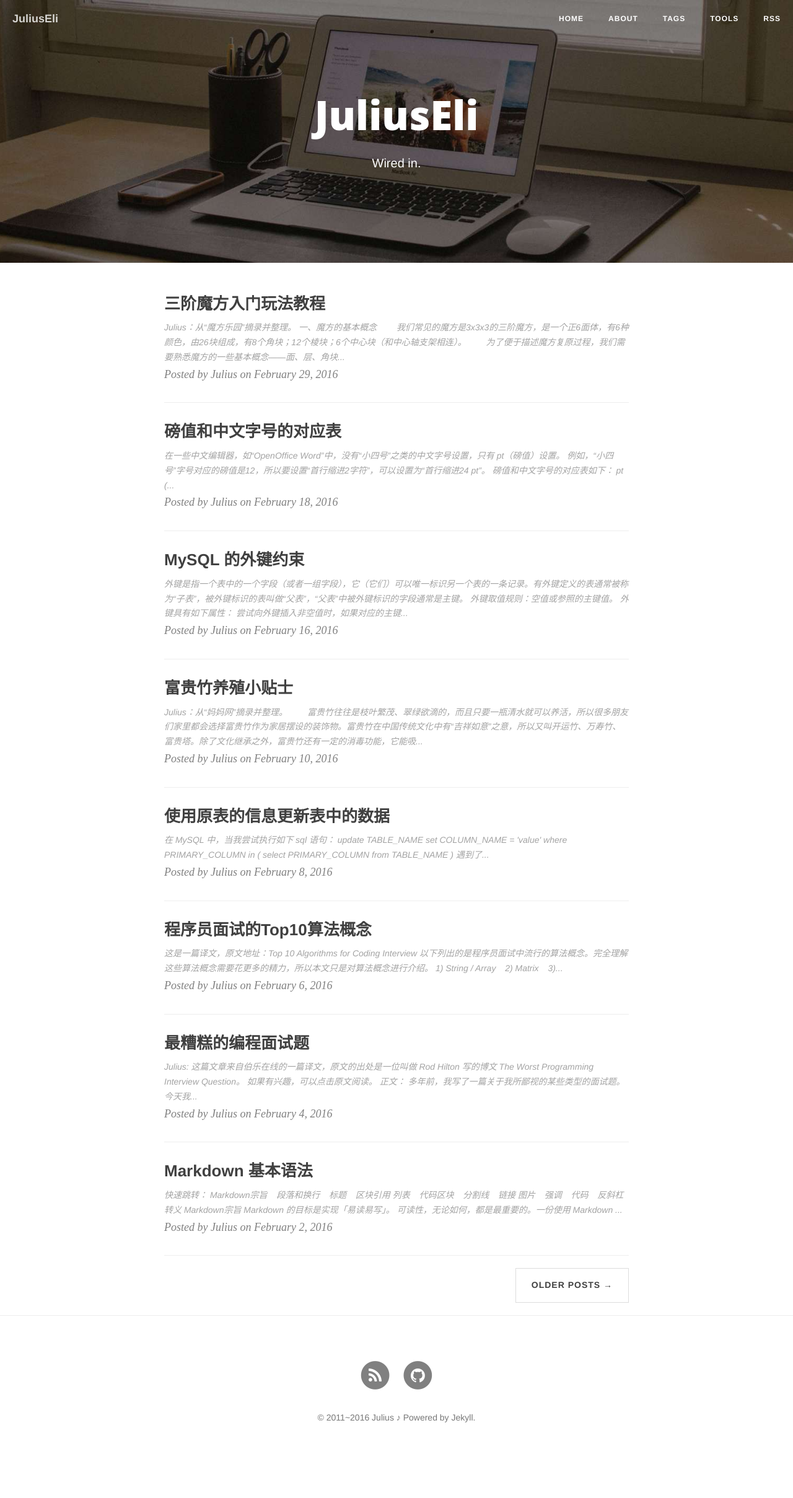
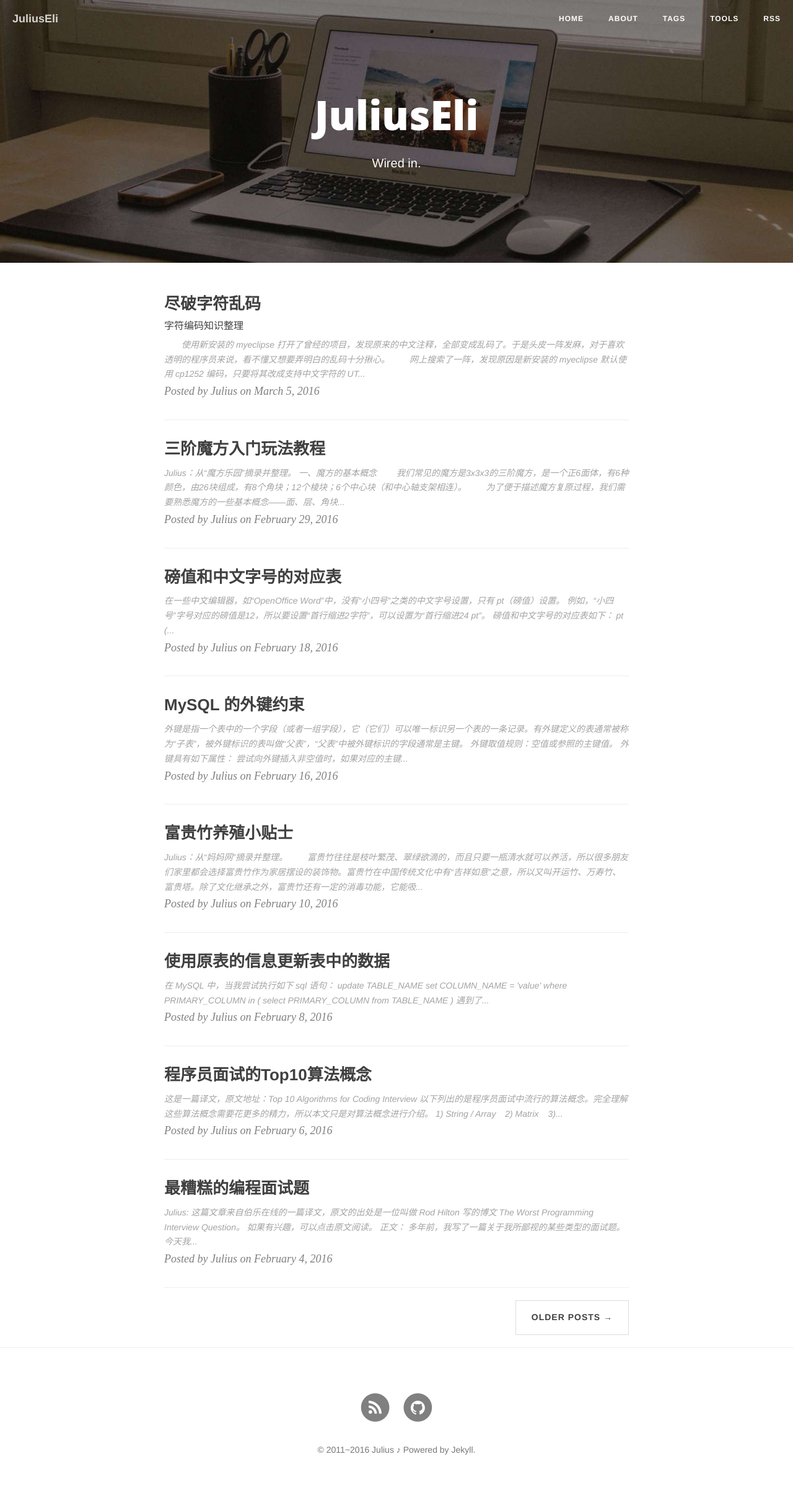
Before and after one commit to Julius-Liu/julius-liu.github.com, a Jekyll site: the page built from index.html, in a window 1280 px wide. Shown: the whole page at 62% size. Built offline with Jekyll 4.4.1, drawn with Linux system fonts in a browser that asks for light colours; nearby versions of some CDN libraries; the list of posts is cut into pages by our own code; before the commit the page ends 2365 px from its top, so only the background shows below that; some of the changed lines change nothing that is shown.

Commit message:
Add new blog about myeclipse-encoding

```diff
--- /dev/null
+++ b/_posts/2016-03-05-myeclipse-text-encoding.md
@@ -0,0 +1,150 @@
+---
+layout: post
+title: 尽破字符乱码
+subtitle: 字符编码知识整理
+categories: blog
+tags: [精华帖]
+description: 字符编码知识整理
+---
+
+　　使用新安装的 myeclipse 打开了曾经的项目，发现原来的中文注释，全部变成乱码了。于是头皮一阵发麻，对于喜欢透明的程序员来说，看不懂又想要弄明白的乱码十分揪心。
+　　网上搜索了一阵，发现原因是新安装的 myeclipse 默认使用 cp1252 编码，只要将其改成支持中文字符的 UTF-8 即可解决中文乱码问题。
+
+1. Preferences -> General -> Workspace -> Text file encoding
+2. 将 Text file encoding 改为 UTF-8
+
+![text-file-encoding](/images/myeclipse-encoding/text-file-encoding.jpg)
+
+　　为了彻底弄明白字符乱码的原因，下功夫学习了一番，将学习和思考的内容写在这篇博客中。
+
+## 字符编码举例
+
+　　我们在计算机屏幕上看到的是实体化的文字和符号，而在计算机存储介质中存放的实际是二进制的比特流。把实体化的文字转换成二进制比特流的过程，就是“编码”，将比特流转化成文字的过程，就是“解码”。
+　　比如，“永”字在不同字符编码表的十六进制和二进制编码结果如下：
+
+字符编码表 | 十六进制编码 | 二进制编码
+:---:|---:|---:
+UTF-8 | E6B0B8C281 | 1110 0110 1011 0000 1011 1000 1100 0010 1000 0001
+UTF-16 | 6C380081 | 0110 1100 0011 1000 0000 0000 1000 0001
+GBK | D3C03F | 1101 0011 1100 0000 0011 1111
+
+　　由此可见，如果在编码和解码是采用了不同的字符编码表，那么就会产生错误的解码结果，有时甚至无法看到结果。
+　　在文章开头的例子中，就是使用了 UTF-8 的编码方式，又采用 Cp1252 来解码，导致了乱码的结果。
+
+## 字符编码的概念
+
+首先明确一些字符编码的术语：
+
+* 字符库(Character Repertoire)：字符库是字符抽象列表，具有超过一百万中字符，包括拉丁字母、西里尔字母、中文、韩文、日文、希伯来文、亚拉姆语等等,还包括其他一些特殊符号。
+* 编码字符集(Coded Character Set, CCS)：编码字符集是字符集和数字的映射。一个字符与一个数字唯一对应。
+* 字符编码表(Character Encoding Form, CEF)：字符编码表是庞大的编码字符集与较小的实际存储的数值的转换关系。
+* 编码值(Code Point)：编码值就是唯一标识字符的数字。
+* 编码单位(Code Unit)：对于一个编码值，可以由多个编码单位组成。这是由特定的字符编码表决定的。
+
+## Unicode 和 UTF-8
+
+　　**Unicode** 对世界上大部分的文字系统进行了整理和编码，使得电脑可以用更为简单的方式来呈现和处理文字。Unicode 使用使用16位的编码空间，也就是每个字符占用2个字节。这样理论上一共最多可以表示2^16（即65536）个字符。
+
+<center>
+  <p><img src="/images/myeclipse-encoding/ode_logo.svg.png" align="center"></p>
+</center>
+
+　　Unicode 的实现方式不同于编码方式。一个字符的 Unicode 编码是确定的。但是在实际传输过程中，由于不同系统平台的设计不一定相同，以及出于节省空间的目的，对 Unicode 编码的实现方式有所不同。Unicode 的实现方式称为 Unicode 转换格式（Unicode Transformation Format，简称为 UTF）
+　　例如，如果一个仅包含基本7位 ASCII 字符的 Unicode 文件，如果每个字符都使用2字节的原 Unicode 编码传输，其第一字节的8位始终为0。这就造成了比较大的浪费。
+　　所以，Unicode 就是上文提到的 CCS，诸如 UTF-8 就是一种 CEF。
+
+　　下面讲解 UTF-8 的编码实现方式，可以更好地理解字符编码表，理解 UTF-8 与 Unicode 的转换关系。
+
+## UTF-8 编码方式
+
+　　**UTF-8** (8-bit Unicode Transformation Format) 编码为变长编码。编码单位（Code Unit）为一个字节。一个字节的前1-3个bit为描述性部分，后面为实际序号部分。
+
+- 如果一个字节的第一位为 `0`，那么代表当前字符为单字节字符，占用一个字节的空间。`0` 之后的所有部分（7个bit）代表在 Unicode 中的序号。
+- 如果一个字节以 `110` 开头，那么代表当前字符为双字节字符，占用2个字节的空间。`110` 之后的所有部分（5个bit）加上后一个字节的除 `10` 外的部分（6个bit）代表在 Unicode 中的序号。且第二个字节以 `10` 开头
+- 如果一个字节以 `1110` 开头，那么代表当前字符为三字节字符，占用2个字节的空间。`1110` 之后的所有部分（4个bit）加上后两个字节的除 `10` 外的部分（12个bit）代表在 Unicode 中的序号。且第二、第三个字节以 `10` 开头
+- 如果一个字节以 `10` 开头，那么代表当前字节为多字节字符的第二个字节。`10` 之后的所有部分（6个bit）和之前的部分一同组成在 Unicode 中的序号。
+
+　　具体每个字节的特征可见下表，其中 `x` 代表序号部分，把各个字节中的所有 `x` 部分拼接在一起就组成了在Unicode字库中的序号。
+
+![UTF-8 Code Unit](/images/myeclipse-encoding/pic01.jpg)
+
+　　我们分别看三个从一个字节到三个字节的 UTF-8 编码例子：
+
+![UTF-8 example](/images/myeclipse-encoding/pic02.jpg)
+
+　　细心的读者可以得出以下规律：
+
+- 3个字节的 UTF-8 十六进制编码一定是以 `E` 开头的
+- 2个字节的 UTF-8 十六进制编码一定是以 `C` 或 `D` 开头的
+- 1个字节的 UTF-8 十六进制编码一定是以比 `8` 小的数字开头的
+
+## 还原 myeclipse 乱码的过程，并且修正乱码
+
+> 以下代码，使用 Navicat for MySQL 环境模拟。
+
+那么，文章最初提到的 myeclipse 打开文件乱码，是怎么产生的呢？以下还原了这个过程。
+
+执行语句：
+
+    select hex( convert('这里是注释' using utf8) )
+
+得到结果：
+
+    E8BF99E9878CE698AFE6B3A8E9878A
+
+执行语句：
+
+	select convert(0xE8BF99E9878CE698AFE6B3A8E9878A using latin1)
+
+> latin1 编码就是 MySQL 中的 Cp1252 编码
+
+得到结果：
+
+	è¿™é‡Œæ˜¯æ³¨é‡Š
+
+　　上一行，就是我们不愿看到但是出现了的**乱码**！
+　　假设我们得到了上面的乱码结果，然后查看 myeclipse 的默认编码，发现是 Cp1252，接着，我们知道原文件是用 UTF-8 编码的（或者说，猜测是 UTF-8 编码），我们就可以进行乱码的还原。
+
+执行语句：
+
+	select hex( convert('è¿™é‡Œæ˜¯æ³¨é‡Š' using latin1) )
+
+得到结果：
+
+	E8BF99E9878CE698AFE6B3A8E9878A
+
+执行语句：
+
+	select convert(0xE8BF99E9878CE698AFE6B3A8E9878A using utf8)
+
+得到结果：
+
+	这里是注释
+
+　　到这里，正确的文字信息显示出来了！
+
+> 注意：有些情况下，使用错误的编码打开文件，然后再次保存的时候，会出现提示，用当前编码保存，将会丢失字符。这是因为新编码无法完全解析旧编码生成的二进制比特流。某些智能的 IDE 可以提示用户使用另外一种编码格式保存当前文件。
+
+## 小结
+
+　　本文简单介绍了字符编码的概念，阐述了乱码产生的原因。通过对 UTF-8 编码方式的介绍，了解了一种常用的可变长度的字符编码表。一般情况下，乱码会出现在编程开发的 IDE 和文本处理工具中。只要选择了与文本被保存时相同的编码，就可以看到正确的文字。
+　　另外，如果试图识别乱码，就需要知道显示工具所使用的编码和文件保存时使用的编码。上文提到的 UTF-8 的编码规律，可以用来猜测文本在保存时是否可能使用了 UTF-8 编码。通过解码和再编码的过程，可以尝试识别乱码所要表达的文字。
+
+## 附录：常用的编码及其含义
+
+- ascii -- US ASCII
+- big5 -- Big5 Traditional Chinese
+- gb2312 -- GB2312 Simplified Chinese
+- gbk -- GBK Simplified Chinese
+- latin1 -- cp1252 West European
+- utf8 -- UTF-8 Unicode
+
+## 参考资料
+
+1. [十分钟搞清字符集和字符编码](http://cenalulu.github.io/linux/character-encoding/) (借鉴了很多)
+1. Wikipedia上的内容，包括“字符编码”、“Unicode”、“UTF-8”、“ASCII”、“Windows-1252”等。
+1. [字符编码笔记：ASCII，Unicode和UTF-8](http://www.ruanyifeng.com/blog/2007/10/ascii_unicode_and_utf-8.html) (辅助参考)
+
+<br/>
+
+<div align="right">2016-03-05 星期六 8:49:14 PM </div>
--- a/css/clean-blog.css
+++ b/css/clean-blog.css
@@ -261,9 +261,8 @@ hr.small {
   display: block;
 }
 .intro-header .post-heading .subheading {
-  font-family: "Helvetica Neue", Arial, "Hiragino Sans GB", "STHeiti", "Microsoft YaHei", "WenQuanYi Micro Hei", SimSun, sans-serif;
+  font-family: 'Open Sans', 'Helvetica Neue', Helvetica, Arial, sans-serif;
   line-height: 1.7;
-  font-size: 17px;
   font-weight: normal;
   margin: 10px 0 30px;
   margin-top: -5px;
@@ -282,7 +281,7 @@ hr.small {
     font-size: 50px;
   }
   .intro-header .post-heading .subheading {
-    font-size: 30px;
+    font-size: 25px;
   }
   .intro-header .post-heading .meta {
     font-size: 20px;
```
Also changed, not shown: images/myeclipse-encoding/ode_logo.svg.png (added), images/myeclipse-encoding/pic01.jpg (added), images/myeclipse-encoding/pic02.jpg (added).
